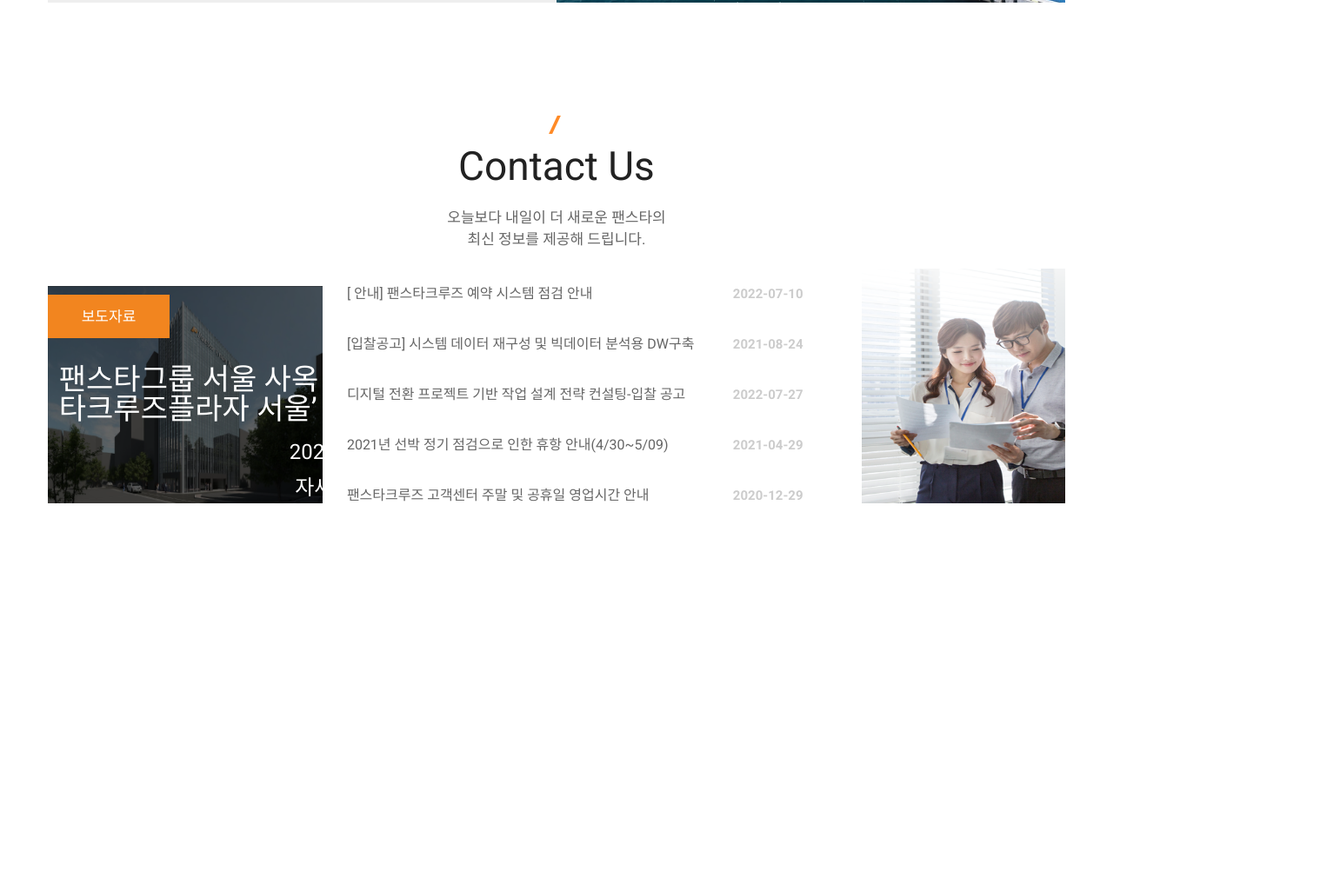
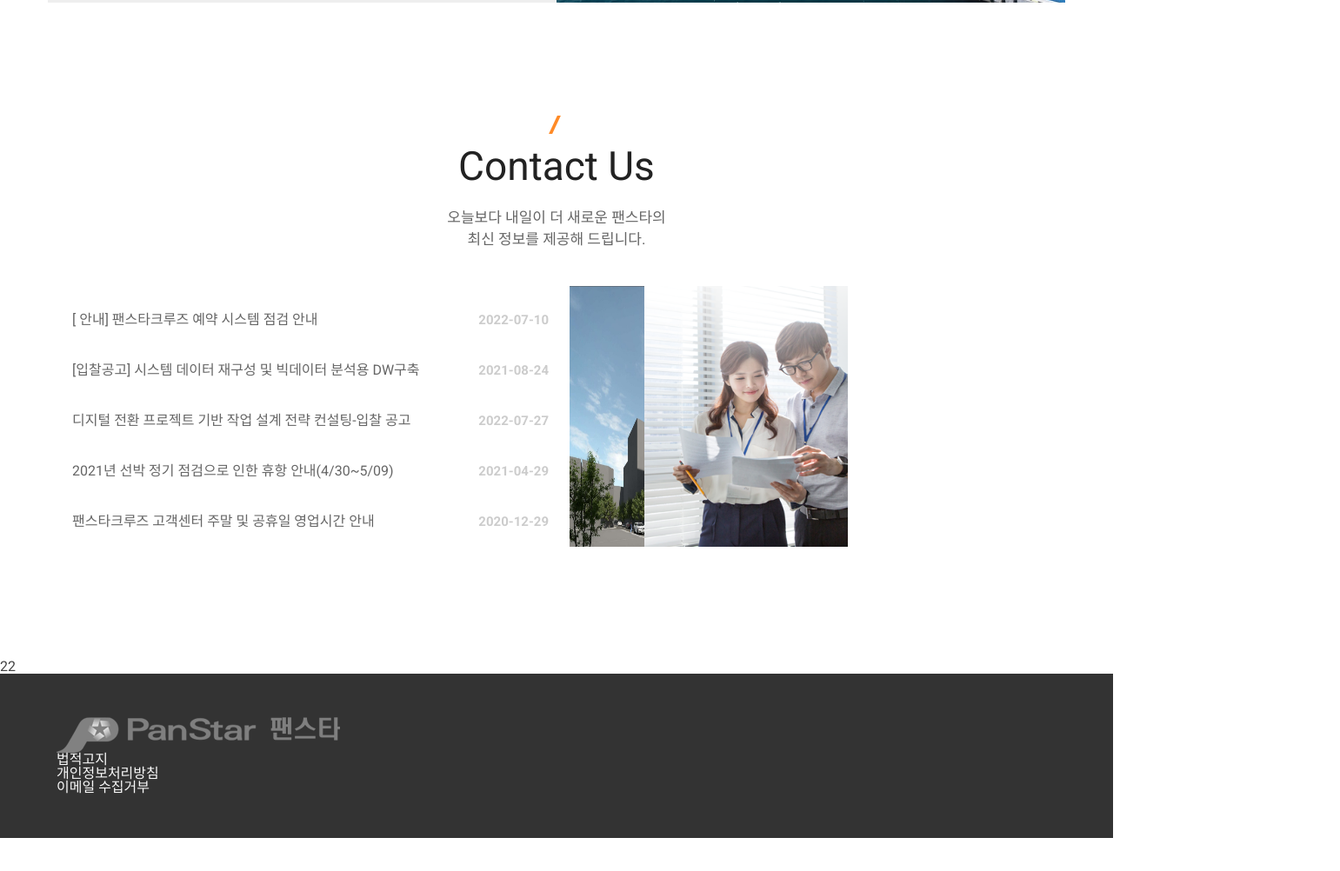
Before and after one commit to 1213212132/ship, a plain HTML site: page index.html in a window 1280 px wide. Shown: the part 1637-2639 px from the top of the page at 87% size, 1541 px wide, since content can reach past the window. After the commit the page ends 2601 px from the top, so only its background shows below. Drawn offline with Linux system fonts and the light colour scheme; some icons are missing; a web font is replaced by a local one.

Commit message:
Add files via upload

```diff
--- a/css/coffee.css
+++ b/css/coffee.css
@@ -262,7 +262,7 @@
   position: relative;
   float: left;
   width: 50%;
-  height: 500px;
+
 
   text-align: center;
 
@@ -355,12 +355,6 @@
 
 /**/
 
-.news {
-  position: relative;
-  height: 100px;
-
-
-}
 
 
 .news .left .img_box img {
@@ -377,112 +371,27 @@
 }
 
 
-.news .left .img_box::before {
-  content: "";
-  position: absolute;
-  top: 0;
-  right: 0;
-  left: 0;
-  bottom: 0;
-  background-color: rgba(0, 0, 0, .6);
-  transition: background-color .3s ease;
-  z-index: 1;
-}
-
-.news .left .img_box:hover::before {
-  background-color: rgba(0, 0, 0, .4);
-}
 
 
-
-.news .label {
-  display: block;
-  position: absolute;
-
-
-  width: 140px;
-  height: 50px;
-  font-size: 17px;
-  font-weight: 500;
-  line-height: 50px;
-  color: #fff;
-  text-align: center;
-  background-color: #f2851f;
-  z-index: 2;
-}
-
-.news .left h2 {
-  position: absolute;
-  display: block;
-  color: #fff;
-  font-size: 34px;
-  margin-left: 1%;
-  top: 160%;
-  z-index: 99;
-}
-
-
-
-.news .left p {
-  position: absolute;
-  display: block;
-  color: #fff;
-  font-size: 24px;
-  margin-left: 1%;
-  left: 25%;
-  top: 195%;
-  z-index: 99;
-}
-
-
-.news .left a {
-  position: absolute;
-  display: block;
-  color: #fff;
-  font-size: 24px;
-  margin-left: 1%;
-  left: 25.5%;
-  top: 210%;
-  z-index: 99;
-}
-
-.news .center h2 {
-  position: relative;
-  bottom: 380px;
-  left: 41%;
-  font-size: 38px;
-  font-weight: 700;
-  color: #333;
-  padding-bottom: 20px;
-
-}
-
 .news_list>.item {
-  position: relative;
 
   bottom: 280px;
   left: 27%;
-  z-index: 99;
+
 }
 
 .news_list>.item>.link {
 
   display: inline-block;
   justify-content: center;
-
   padding: 17px 20px 17px 28px;
   font-size: 16px;
   line-height: 1.5;
   color: #666;
   white-space: nowrap;
-  width: 40%;
+  width: 42%;
 
 }
-
-
-
-
-
 
 
 
@@ -494,6 +403,13 @@
   color: #ccc;
 }
 
+.news .right img {
+  position: absolute;
+  bottom: 130px;
+  height: 300px;
+  right: 369px;
+  width: 20%;
+}
 
 .btn_news {
 
@@ -515,10 +431,25 @@
   border-color: #aaa;
 }
 
-.news .right img {
+.news {
+  position: relative;
+}
+
+.news .center img {
   position: relative;
   float: right;
-  bottom: 570px;
-  height: 270px;
+  right: 250px;
+  bottom: 300px;
+  height: 300px;
   width: 20%;
 }
+
+/**/
+
+.footer {
+  position: relative;
+  top: 0;
+  background: #333333;
+  padding: 50px;
+  color: #f9f9f9;
+}
--- a/index.html
+++ b/index.html
@@ -251,20 +251,9 @@
           <p class="m_sub">오늘보다 내일이 더 새로운 팬스타의 <br>
             최신 정보를 제공해 드립니다.</p>
 
-          <div class="left">
-            <div class="label">
-              <span>보도자료</span>
-            </div>
-            <div class="img_box">
-              <img src="./img/31.jpg" alt="">
-            </div>
-            <h2>팬스타그룹 서울 사옥 ‘팬스 <br>타크루즈플라자 서울’ 착공</h2>
-            <p> 2023. 06. 22</p>
-            <a href="/" class="btn">자세히보기</a>
-          </div>
 
-          <div class="center">
-            <!-- <h2 class="news_tit">Notice</h2> -->
+
+
           <ul class="news_list">
             <li class="item">
               <a href="/" class="link">[ 안내] 팬스타크루즈 예약 시스템 점검 안내</a>
@@ -299,18 +288,39 @@
           </ul>
           <!--
             <a href="" class="btn_news">소식더보기</a> -->
-          </div>
 
           <div class="right">
+            <img src="./img/31.jpg" alt="">
+          </div>
+          <div class="center">
             <img src="./img/bg_main_recruit.png" alt="">
           </div>
         </div>
       </section>
 
 
+      <section class="new">
+        <h2>22</h2>
+      </section>
+
     </main>
 
-    <footer></footer>
+    <footer class="footer">
+      <div class="inner">
+        <div class="ft_header">
+          <div class="logo-area">
+            <a href="/"><img src="./img/ft_logo.png" alt="logo_panstar"></a>
+          </div>
+          <div class="ft_bar">
+            <ul class="ft_list">
+              <li class="itm"><a href="#">법적고지</a></li>
+              <li class="itm"><a href="#">개인정보처리방침</a></li>
+              <li class="itm"><a href="#">이메일 수집거부</a></li>
+            </ul>
+          </div>
+        </div>
+      </div>
+    </footer>
 
   </div>
 </body>
```
Also changed, not shown: img/ft_logo.png (added). Lines whose indentation alone changed are shown as unchanged.
